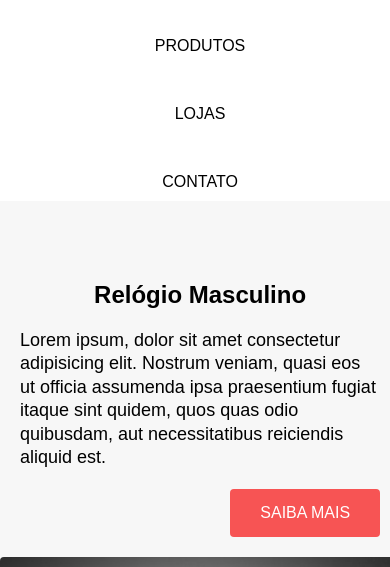
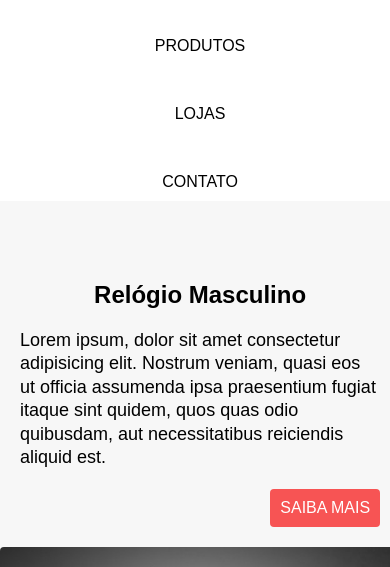
Before and after one commit to silmara502/watch-page, a plain HTML site: page index.html in a window 390 px wide. Shown: the part 198-765 px from the top of the page. Drawn offline with Linux system fonts and the light colour scheme.

Commit message:
Update media-query.css

```diff
--- a/estilos/media-query.css
+++ b/estilos/media-query.css
@@ -5,11 +5,14 @@
         align-items: center;
         overflow-x: hidden;
     }
+
     header nav{
         background-color: white;
         flex-direction: column;
         align-items: center;
+
     }
+
     nav a {
         color: black;
     }
@@ -30,4 +33,8 @@
         margin: auto ;
 
     }
+    a.botao{
+        padding: 10px;
+
+    }
 }
```
